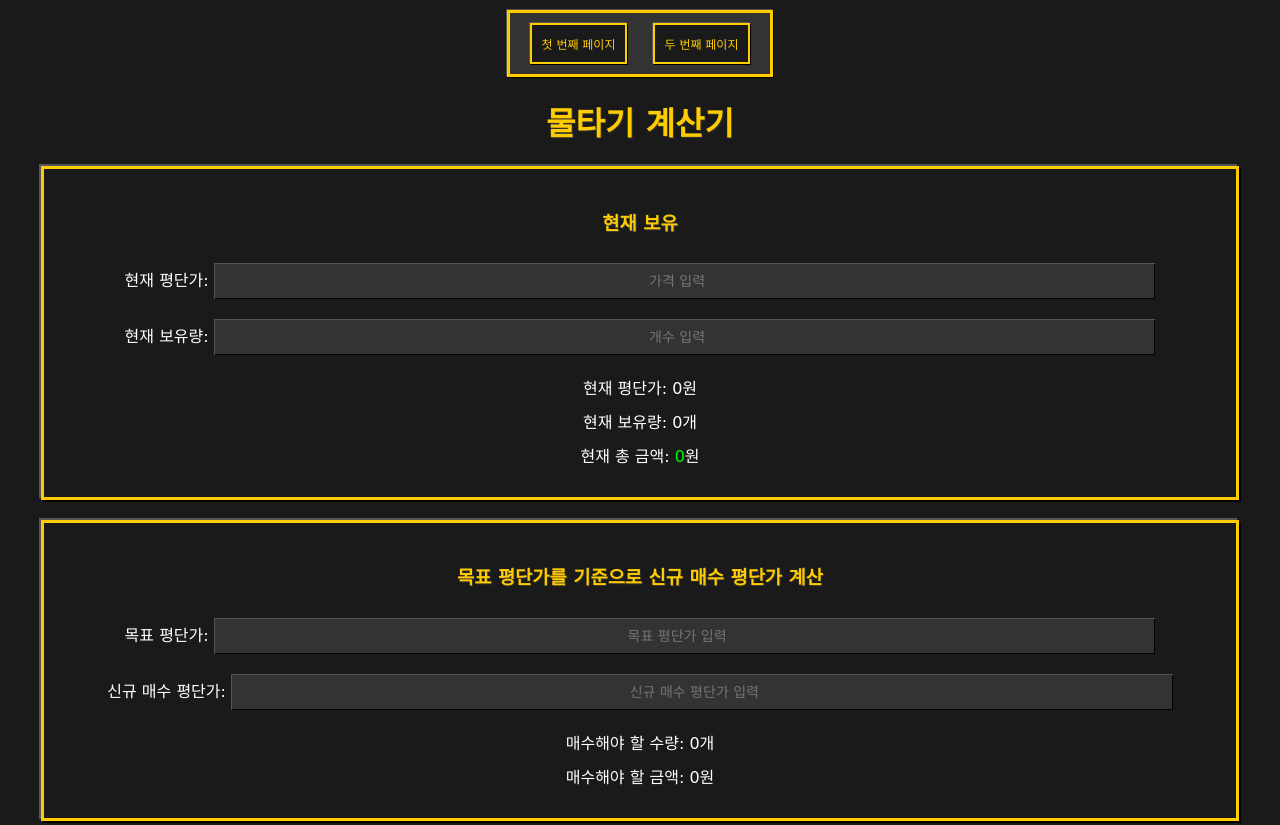
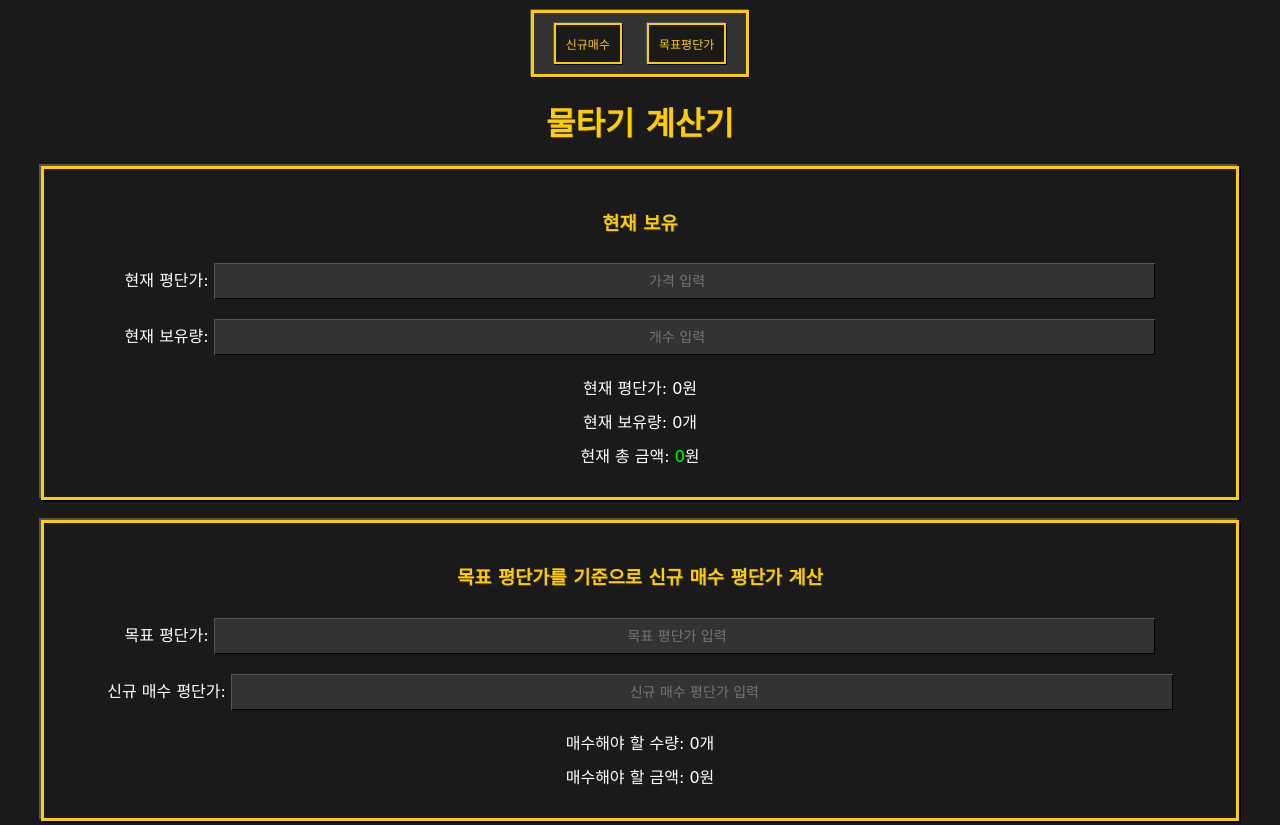
Before and after one commit to IEDGEI/water2, a plain HTML site: page index.html in a window 1280 px wide. Shown: the top 825 px of the page. Drawn offline with Linux system fonts and the light colour scheme.

Commit message:
index.html 업데이트

```diff
--- a/index.html
+++ b/index.html
@@ -107,8 +107,8 @@
 <body>
 
   <nav>
-    <a href="index.html">첫 번째 페이지</a>
-    <a href="second.html">두 번째 페이지</a>
+    <a href="https://watering.netlify.app">신규매수</a>
+    <a href="https://watering2.netlify.app">목표평단가</a>
   </nav>
 
   <h1>물타기 계산기</h1>
```
